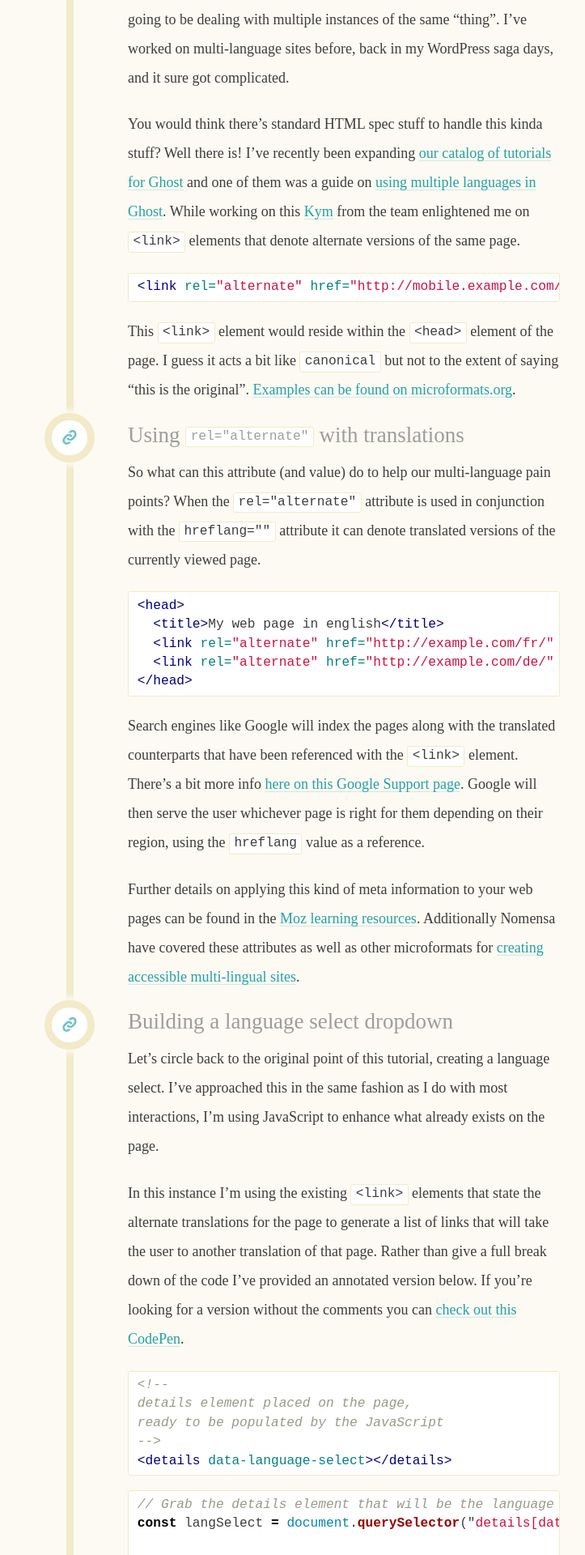
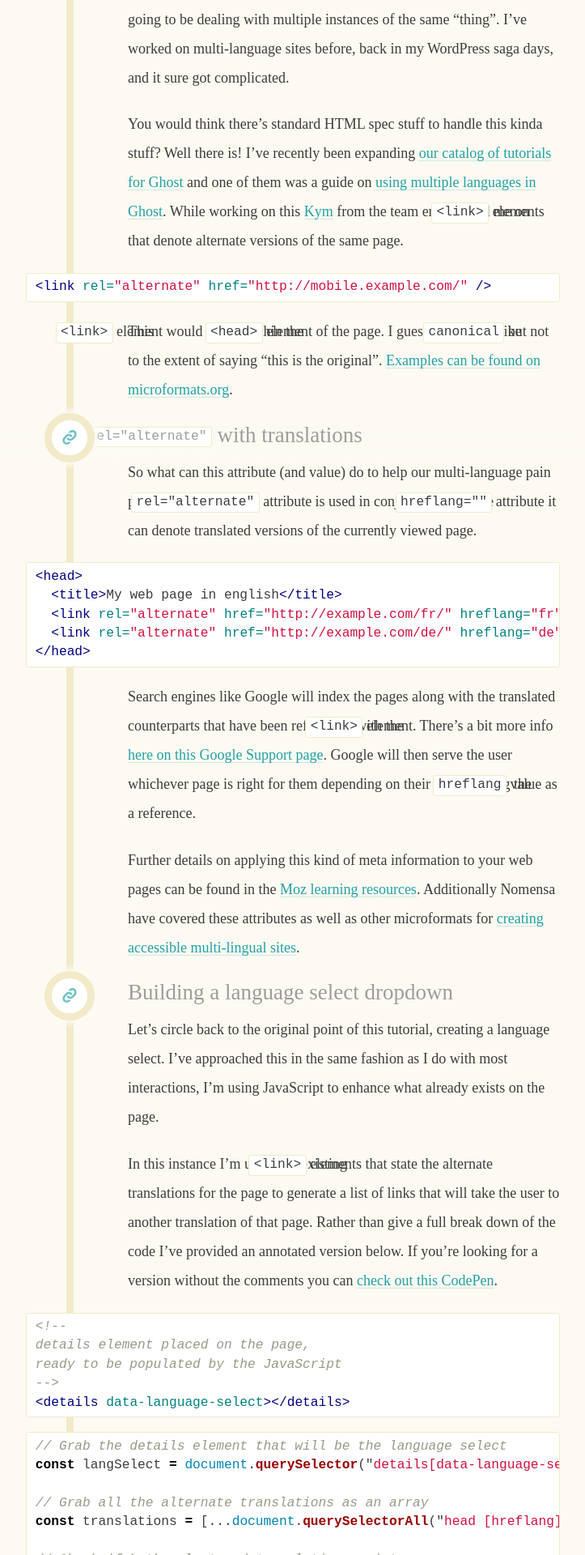
Before and after one commit to daviddarnes/david.darn.es, a Jekyll site: the page built from _posts/2020-02-01-multi-language-select.md, in a window 1280 px wide. Shown: the part 333-2253 px from the top of the page at 81% size, without its empty margins (278-1001 px from the left). Built offline with Jekyll 4.4.1, drawn with Linux system fonts in a browser that asks for light colours; some web fonts are replaced.

Commit message:
Code block tweaks

````diff
--- a/_posts/2020-02-01-multi-language-select.md
+++ b/_posts/2020-02-01-multi-language-select.md
@@ -47,7 +47,7 @@ ready to be populated by the JavaScript
 <details data-language-select></details>
 ```
 
-```js
+```javascript
 // Grab the details element that will be the language select
 const langSelect = document.querySelector("details[data-language-select]");
 
--- a/css/styles.scss
+++ b/css/styles.scss
@@ -5,24 +5,25 @@ styles: true
 // Variables
 $color--background: #fcfaf2;
 $color--link: #c82a28;
-$color--heading: #5D5D5D;
-$color--subheading: #9D9D9D;
-$color--paragraph: #3D3D3D;
-$color--blockquote: #5D5D5D;
+$color--heading: #5d5d5d;
+$color--subheading: #9d9d9d;
+$color--paragraph: #3d3d3d;
+$color--blockquote: #5d5d5d;
 $color--keyline: darken($color--background, 10%);
-$color--footnote: #ADADAD;
-$width--keyline: .5rem;
+$color--footnote: #adadad;
+$width--keyline: 0.5rem;
 $border--radius: 3px;
 
 // Globals & resets
-html, body {
+html,
+body {
   padding: 0;
   margin: 0;
 }
 
 html {
   height: 100%;
-    font-family: 'Source Serif Pro', serif;
+  font-family: "Source Serif Pro", serif;
   font-weight: 300;
   font-size: 18px;
   line-height: 2rem;
@@ -43,7 +44,13 @@ body {
 }
 
 // Typography
-h1, h2, h3, h4, h5, h6, p {
+h1,
+h2,
+h3,
+h4,
+h5,
+h6,
+p {
   margin: 0;
   padding: 0;
   font-weight: 400;
@@ -53,25 +60,28 @@ h1, h2, h3, h4, h5, h6, p {
 h1 {
   font-size: 2rem;
   line-height: 2.4rem;
-    margin-bottom: .45rem;
+  margin-bottom: 0.45rem;
   color: $color--heading;
 }
 
 h2 {
   font-size: 1.5rem;
   line-height: 1.8rem;
-    padding-bottom: .65rem;
+  padding-bottom: 0.65rem;
   color: $color--subheading;
 }
 
 h3 {
   font-size: 1.2rem;
-    margin-bottom: .7rem;
+  margin-bottom: 0.7rem;
   color: $color--footnote;
   font-weight: 300;
 }
 
-p, .video, ul, ol {
+p,
+.video,
+ul,
+ol {
   margin-top: 0;
   margin-bottom: 1.2rem;
 }
@@ -93,18 +103,33 @@ a {
   color: $color--link;
   text-decoration: none;
   position: relative;
-    transition: .2s;
-    background:
-      linear-gradient(transparent 0%, transparent 96%, fade-out($color--background, 0.2) 96%, fade-out($color--background, 0.2) 100%),
-      linear-gradient(transparent 0%, transparent 96%, currentColor 96%, currentColor 99.9%, transparent 100%);
+  transition: 0.2s;
+  background: linear-gradient(
+      transparent 0%,
+      transparent 96%,
+      fade-out($color--background, 0.2) 96%,
+      fade-out($color--background, 0.2) 100%
+    ),
+    linear-gradient(
+      transparent 0%,
+      transparent 96%,
+      currentColor 96%,
+      currentColor 99.9%,
+      transparent 100%
+    );
   &:hover {
-      background:
-        linear-gradient(transparent 0%, transparent 96%, currentColor 96%, currentColor 99.9%, transparent 100%);
+    background: linear-gradient(
+      transparent 0%,
+      transparent 96%,
+      currentColor 96%,
+      currentColor 99.9%,
+      transparent 100%
+    );
   }
 }
 
 small {
-    font-size: .85rem;
+  font-size: 0.85rem;
   font-weight: 400;
   color: $color--footnote;
 }
@@ -127,7 +152,7 @@ code,
 blockquote {
   position: relative;
   margin: 0;
-    padding: .6rem 1.8rem .6rem .8rem;
+  padding: 0.6rem 1.8rem 0.6rem 0.8rem;
   line-height: 1.6rem;
   color: $color--blockquote;
   border-left-width: $width--keyline;
@@ -138,7 +163,7 @@ blockquote {
     font-size: 2em;
     position: absolute;
     top: 1rem;
-        right: .8rem;
+    right: 0.8rem;
   }
   p {
     margin: 0;
@@ -151,17 +176,17 @@ blockquote {
 }
 
 code {
-    font-size: .9rem;
+  font-size: 0.9rem;
   line-height: 1.3rem;
   display: inline-block;
   max-width: 100%;
   vertical-align: middle;
-    padding: 0 .3rem;
+  padding: 0 0.3rem;
 }
 
 pre > code {
   overflow-x: scroll;
-    padding: .3rem .6rem;
+  padding: 0.3rem 0.6rem;
   width: 100%;
 }
 
@@ -210,7 +235,7 @@ img {
     left: 2.75rem;
     height: 100%;
     border-left: $width--keyline solid $color--keyline;
-        animation: keyline .6s ease;
+    animation: keyline 0.6s ease;
     @media (max-width: 500px) {
       left: 2rem;
     }
@@ -221,17 +246,33 @@ img {
     width: 100%;
     border: none;
     animation: none;
-        background: linear-gradient(to top, rgba($color--background, 1) 0%, rgba($color--background, 0) 5%,  rgba($color--background, 0) 95%, rgba($color--background, 1) 100%);
+    background: linear-gradient(
+      to top,
+      rgba($color--background, 1) 0%,
+      rgba($color--background, 0) 5%,
+      rgba($color--background, 0) 95%,
+      rgba($color--background, 1) 100%
+    );
     @media (max-width: 500px) {
       position: absolute;
-            background: linear-gradient(to top, rgba($color--background, 1) 0%, rgba($color--background, 0) 1%,  rgba($color--background, 0) 99%, rgba($color--background, 1) 100%);
+      background: linear-gradient(
+        to top,
+        rgba($color--background, 1) 0%,
+        rgba($color--background, 0) 1%,
+        rgba($color--background, 0) 99%,
+        rgba($color--background, 1) 100%
+      );
     }
   }
 }
 
 @keyframes keyline {
-    0%  { top: -100%; }
-    100%{ top: 0; }
+  0% {
+    top: -100%;
+  }
+  100% {
+    top: 0;
+  }
 }
 
 // Header & Contact
@@ -247,7 +288,7 @@ img {
     margin-left: 5.2rem;
   }
   &--header {
-        padding-top: .5rem;
+    padding-top: 0.5rem;
   }
   &--main {
     margin-bottom: 5rem;
@@ -257,7 +298,7 @@ img {
   }
   &--post {
     margin-bottom: 3rem;
-        padding-top: .35rem;
+    padding-top: 0.35rem;
   }
   &--aside {
     color: $color--footnote;
@@ -288,7 +329,7 @@ img {
   &--post {
     width: 2rem;
     height: 2rem;
-        margin: .7rem;
+    margin: 0.7rem;
     @media (max-width: 500px) {
       width: 1.5rem;
       height: 1.5rem;
@@ -300,7 +341,7 @@ img {
     width: 2.4rem;
     height: 2.45rem;
     @media (max-width: 500px) {
-            margin: .75rem;
+      margin: 0.75rem;
       width: 2rem;
       height: 2rem;
     }
@@ -308,7 +349,7 @@ img {
   &--small {
     width: 1rem;
     height: 1rem;
-        margin: .7rem;
+    margin: 0.7rem;
     @media (max-width: 500px) {
       width: 0.8rem;
       height: 0.8rem;
@@ -329,7 +370,7 @@ img {
   // Opacity hover transition
   .content,
   .icon {
-        transition: .2s;
+    transition: 0.2s;
   }
   &--posts,
   &--networks {
@@ -353,7 +394,7 @@ img {
   position: relative;
   &--network {
     display: inline-block;
-        margin-right: .6rem;
+    margin-right: 0.6rem;
   }
   &:hover .link--circle {
     transform: scale(1.15);
@@ -371,17 +412,19 @@ img {
   background: none;
   &--circle {
     position: absolute;
-        @media \0screen { display: none; } // For those IE8 fans out there
+    @media \0screen {
+      display: none;
+    } // For those IE8 fans out there
     top: 0;
     left: 0;
     border: $width--keyline solid $color--keyline;
     background: lighten($color--background, 10%);
-        box-shadow: 0 0 .4rem .25rem $color--background;
+    box-shadow: 0 0 0.4rem 0.25rem $color--background;
     border-radius: 100%;
     overflow: hidden;
-        margin: 0 .25rem .25rem;
+    margin: 0 0.25rem 0.25rem;
     animation: circle 1s ease;
-        transition: .2s;
+    transition: 0.2s;
     @media (max-width: 500px) {
       margin: 0;
     }
@@ -394,13 +437,13 @@ img {
   }
   .icon--small {
     opacity: 0.65;
-      transition: .2s;
+    transition: 0.2s;
   }
   &:hover .icon--small {
     opacity: 1;
   }
   &--post {
-        margin: 0 0.8rem .8rem;
+    margin: 0 0.8rem 0.8rem;
     @media (max-width: 500px) {
       margin: 0.35rem 0.5rem 0.5rem;
     }
@@ -411,10 +454,26 @@ img {
 }
 
 @keyframes circle {
-    0%  { opacity: 0; transform: translate(0, -20px); }
-    25% { opacity: 0; transform: translate(0, -20px); }
-    100%{ opacity: 1; transform: translate(0, 0); }
+  0% {
+    opacity: 0;
+    transform: translate(0, -20px);
+  }
+  25% {
+    opacity: 0;
+    transform: translate(0, -20px);
+  }
+  100% {
+    opacity: 1;
+    transform: translate(0, 0);
+  }
 }
 
 // Code highlighting
+.highlighter-rouge {
+  margin-left: -7rem;
+  @media (max-width: 500px) {
+    margin-left: -5.2rem;
+  }
+}
+
 @import "syntax";
````
Lines whose indentation alone changed are shown as unchanged.
